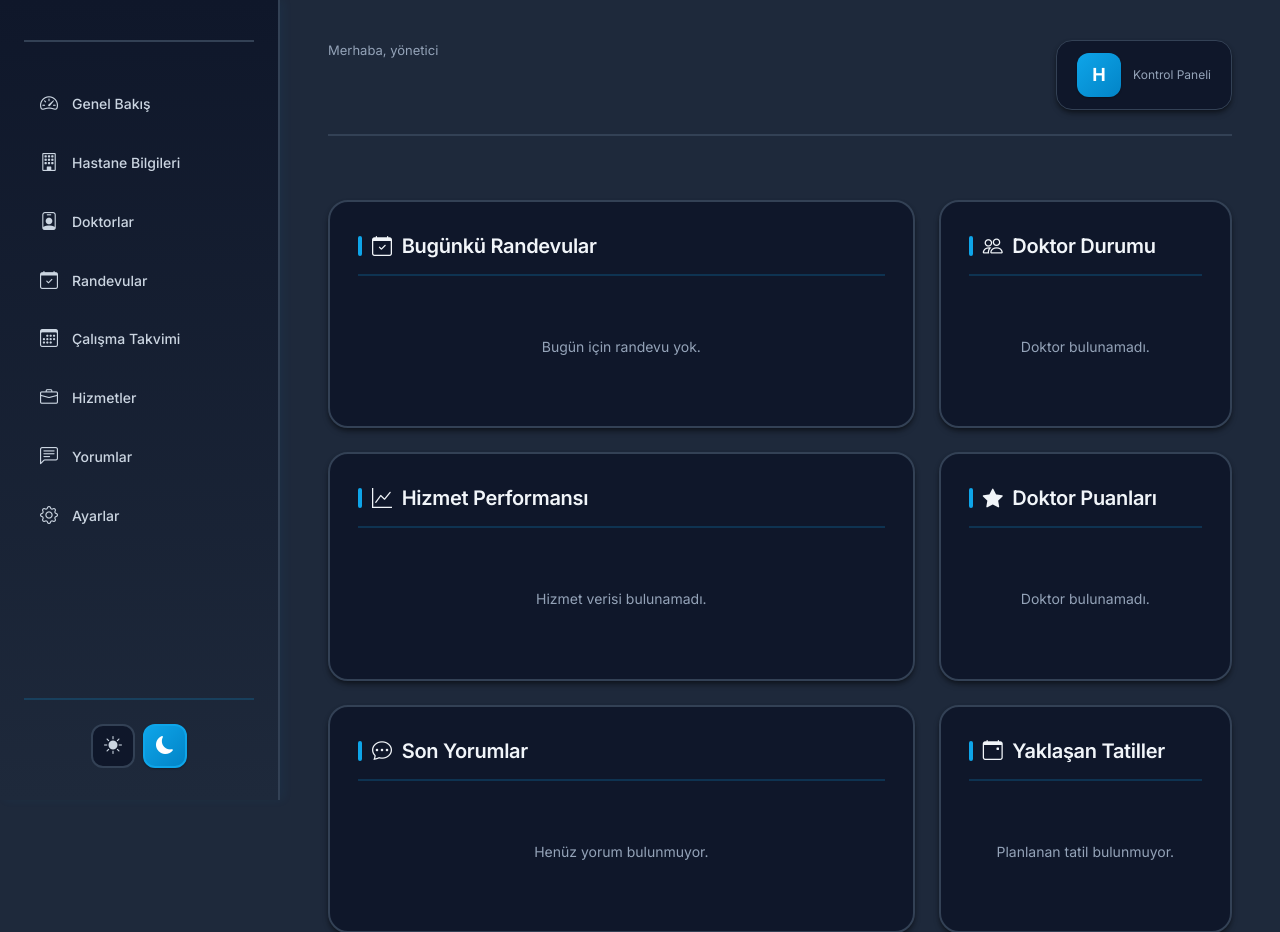
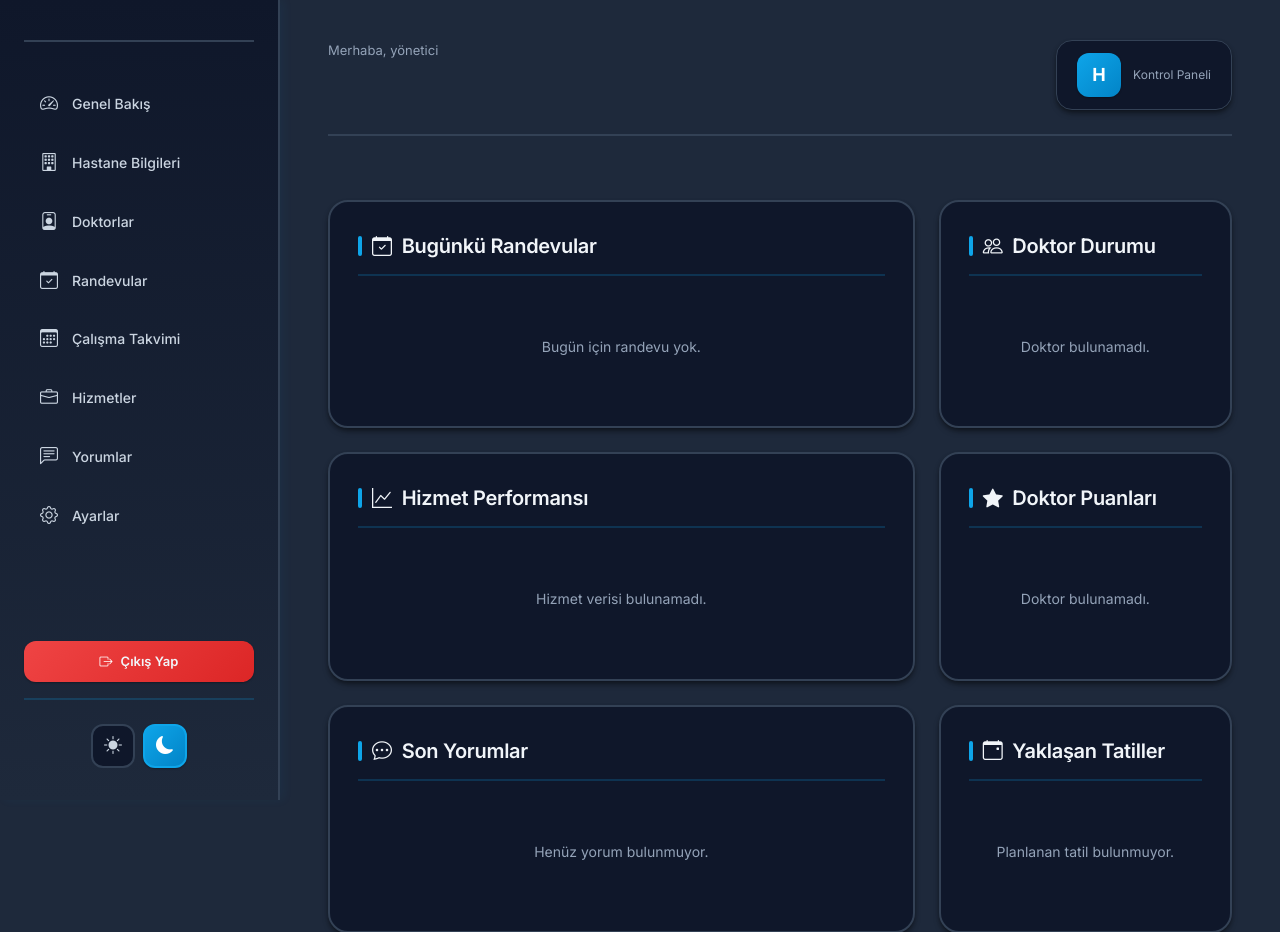
Before and after one commit to CemBlt/dent-panel, a Django app: template panel/templates/panel/dashboard.html in a window 1280 px wide. Shown: the top 932 px of the page. Run offline with Django 5.2, Linux system fonts and the light colour scheme; the template is opened without the code that fills it, so the values that code supplies are empty.

Commit message:
Çıkış yap butonu

```diff
--- a/panel/templates/panel/includes/sidebar.html
+++ b/panel/templates/panel/includes/sidebar.html
@@ -15,5 +15,12 @@
         <li><a href="{% url 'settings' %}" {% if request.resolver_match.url_name == 'settings' %}class="active"{% endif %}><i class="bi bi-gear"></i> Ayarlar</a></li>
     </ul>
 
-    {% include 'panel/includes/theme_toggle.html' %}
+    <div style="margin-top: auto; display: flex; flex-direction: column; gap: 16px;">
+        <a href="{% url 'logout' %}" class="btn btn-danger" style="display: flex; align-items: center; justify-content: center; gap: 8px; width: 100%; text-decoration: none;" onclick="return confirm('Çıkış yapmak istediğinize emin misiniz?');">
+            <i class="bi bi-box-arrow-right"></i>
+            <span>Çıkış Yap</span>
+        </a>
+
+        {% include 'panel/includes/theme_toggle.html' %}
+    </div>
 </aside>
```
Also changed, not shown: db.sqlite3.
